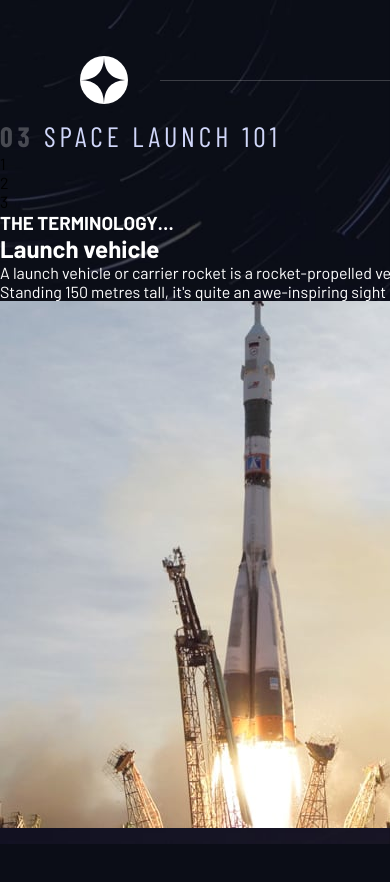
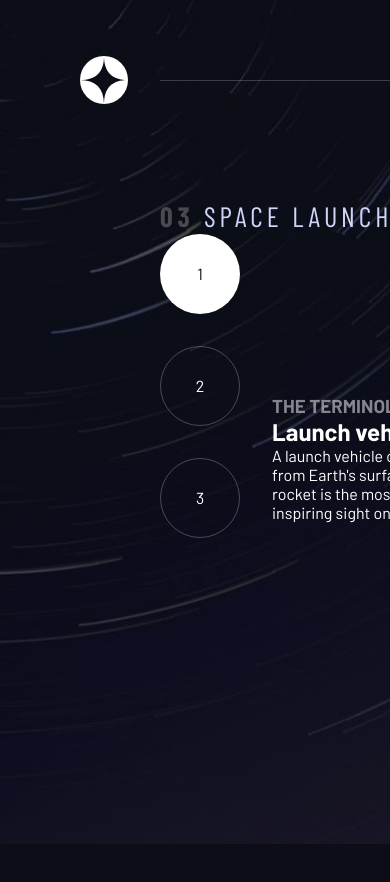
Before and after one commit to aminetiouk/space-tourism-website, a React (Vite) app: page /technology in a window 390 px wide. Shown: the top 882 px of the page. Built offline with nearby package versions, Linux system fonts and the light colour scheme; a web font is replaced by a local one.

Commit message:
style: add responsive layout and styling for Technology page; clean up spacing and consistency in Destination and Crew styles

```diff
--- a/src/App.css
+++ b/src/App.css
@@ -358,7 +358,7 @@ body {
   cursor: pointer;
 }
 
-.destination-nav::before{
+.destination-nav::before {
   content: '';
   position: absolute;
   height: 3px;
@@ -400,7 +400,7 @@ body {
 }
 
 .destination-tabs__active::after {
-  content: "";
+  content: '';
   height: 3px;
   width: 100%;
   background-color: var(--white);
@@ -408,7 +408,6 @@ body {
   left: 0;
   bottom: -10px;
 }
-
 
 .destination-line {
   width: 100%;
@@ -461,7 +460,7 @@ body {
   height: 100%;
 }
 .crew-info h3 {
-  opacity: .5;
+  opacity: 0.5;
 }
 .crew-nav {
   display: flex;
@@ -469,7 +468,7 @@ body {
 }
 
 .crew-button {
-  height: 15px ;
+  height: 15px;
   width: 15px;
   background-color: rgba(255, 255, 255, 0.1);
   border-radius: 50%;
@@ -503,3 +502,47 @@ body {
   right: 10px;
   top: -80px;
 }
+
+/* Technology */
+.technology-container {
+  padding: 5rem 0rem 0rem 10rem;
+  height: calc(100vh - 80px - 40px);
+  position: relative;
+}
+
+.technology-nav {
+  position: absolute;
+  display: flex;
+  flex-direction: column;
+  gap: 32px;
+}
+
+.technology-content {
+  display: flex;
+  height: 100%;
+  margin-top: 10rem;
+  column-gap: 3rem;
+}
+
+.technology-info {
+  padding-left: 7rem;
+}
+.technology-info h3{
+  opacity: .5;
+}
+.technology-button {
+  width: 80px;
+  height: 80px;
+  color: var(--white);
+  border: solid 1px rgba(255, 255, 255, 0.25);
+  border-radius: 50%;
+}
+
+.technology-button__active {
+  background-color: var(--white);
+  color: var(--blue-900);
+}
+
+.technology-image__container{
+  justify-self: right;
+}
```
